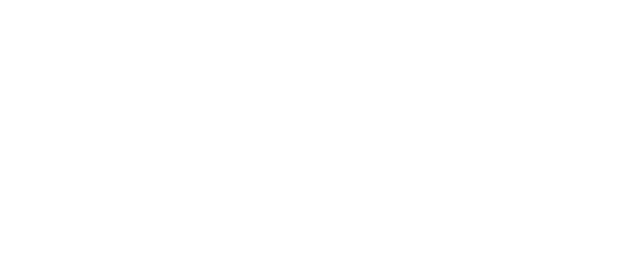
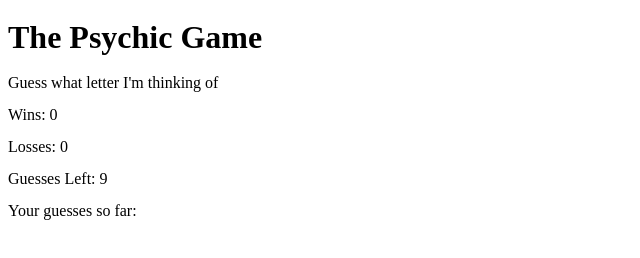
Before and after one commit to raven-wills/Psychic-Game, a plain HTML site: page index.html in a window 1280 px wide. Shown: the whole page, without its empty margins (0-640 px from the left). Drawn offline with Linux system fonts and the light colour scheme.

Commit message:
Final touches

```diff
--- a/assets/javascript/game.js
+++ b/assets/javascript/game.js
@@ -0,0 +1,67 @@
+var alphabet = [
+  "a",
+  "b",
+  "c",
+  "d",
+  "e",
+  "f",
+  "g",
+  "h",
+  "i",
+  "j",
+  "k",
+  "l",
+  "m",
+  "n",
+  "o",
+  "p",
+  "q",
+  "r",
+  "s",
+  "t",
+  "u",
+  "v",
+  "w",
+  "x",
+  "y",
+  "z"
+];
+
+var guessesLeft = 9;
+var wins = 0;
+var losses = 0;
+var answerIndex = [Math.floor(Math.random() * alphabet.length)];
+var answer = alphabet[answerIndex];
+
+var alreadyGuessed = [];
+
+console.log(answer);
+document.querySelector("#guessesLeft").textContent = guessesLeft;
+document.querySelector("#wins").textContent = wins;
+document.querySelector("#losses").textContent = losses;
+document.querySelector("#alreadyGuessed").textContent = alreadyGuessed;
+
+function keyPressed(e) {
+  if (answer === e.key) {
+    wins++;
+    document.querySelector("#wins").textContent = wins;
+    answerIndex = [Math.floor(Math.random() * alphabet.length)];
+    answer = alphabet[answerIndex];
+    console.log(answer);
+  } else {
+    guessesLeft--;
+    if (guessesLeft < 0) {
+      losses++;
+      document.querySelector("#losses").textContent = losses;
+      guessesLeft = 9;
+      alreadyGuessed = [];
+      answerIndex = [Math.floor(Math.random() * alphabet.length)];
+      answer = alphabet[answerIndex];
+    }
+    document.querySelector("#guessesLeft").textContent = guessesLeft;
+    alreadyGuessed.push(e.key);
+    document.querySelector("#alreadyGuessed").textContent = alreadyGuessed;
+  }
+}
+
+document.addEventListener("keypress", keyPressed);
--- a/index.html
+++ b/index.html
@@ -5,16 +5,34 @@
     <meta charset="UTF-8">
     <meta name="viewport" content="width=device-width, initial-scale=1.0">
     <meta http-equiv="X-UA-Compatible" content="ie=edge">
-    <link rel="stylesheet" href="/assets/css/reset.css">
-    <link rel="stylesheet" href="/assets/css/style.css">
-    <title>Document</title>
+    <link rel="stylesheet" href="./assets/css/reset.css">
+    <link rel="stylesheet" href="./assets/css/style.css">
+    <title>Psychic Game</title>
 </head>
 
 <body>
+    <h1>The Psychic Game</h1>
+
+    <p>Guess what letter I'm thinking of</p>
+
+    <p>Wins:
+        <span id="wins"></span>
+    </p>
+
+    <p>Losses:
+        <span id="losses"></span>
+    </p>
+
+    <p>Guesses Left:
+        <span id="guessesLeft"></span>
+    </p>
+
+    <p>Your guesses so far:
+        <span id="alreadyGuessed"></span>
+    </p>
 
 
-
-    <script src="/assets/javascript/game.js"></script>
+    <script src="./assets/javascript/game.js"></script>
 </body>
 
 </html>
```
